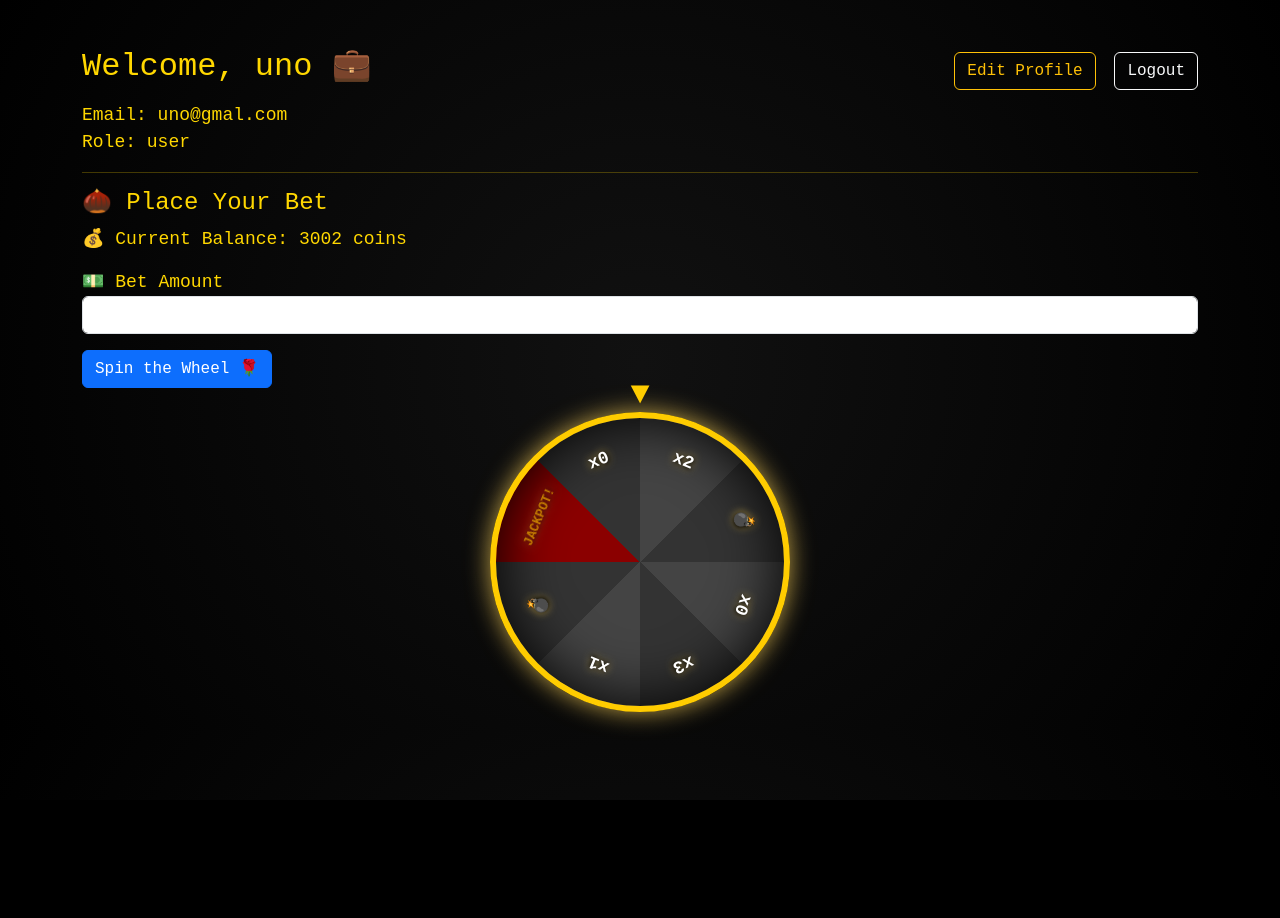
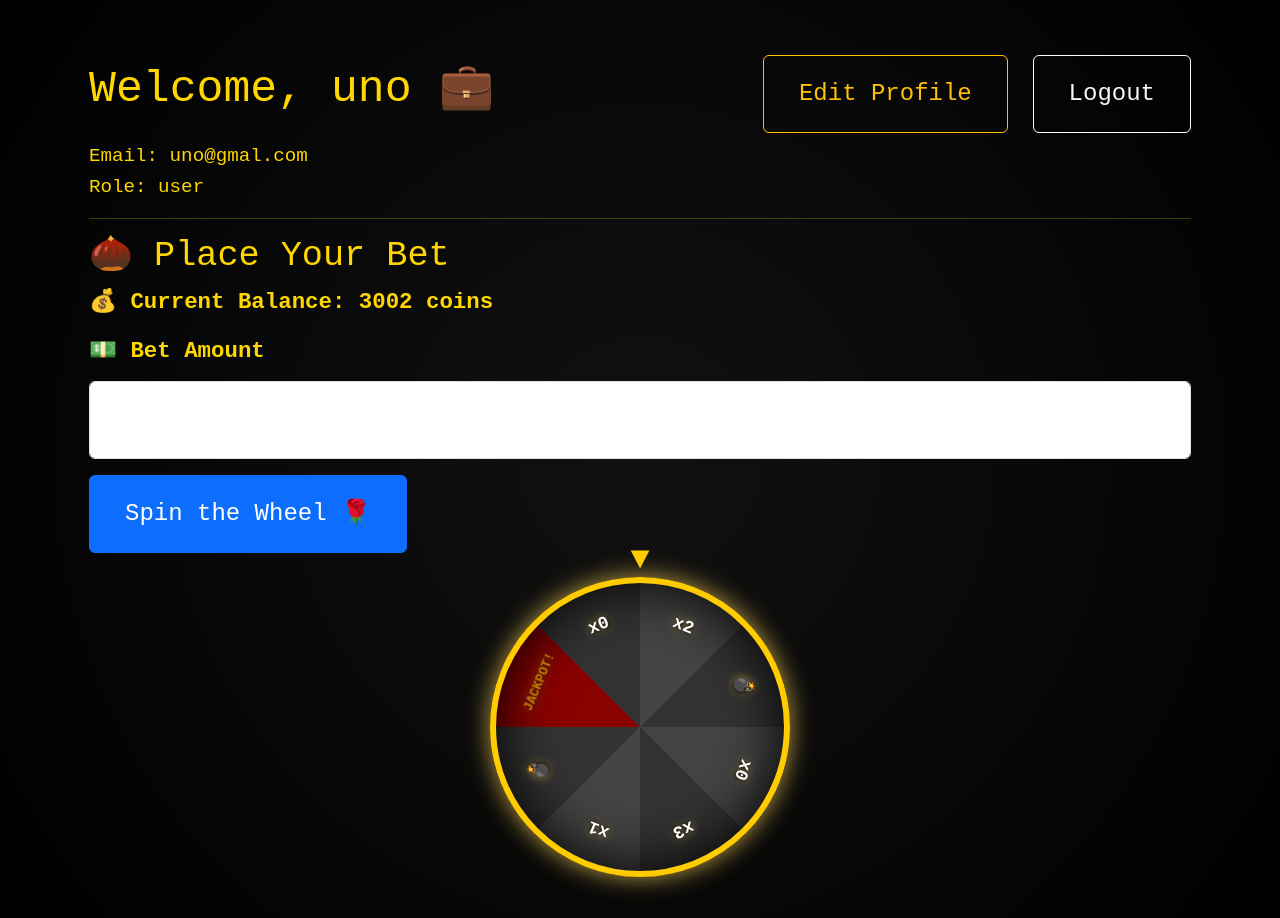
Before and after one commit to koro-qt/Flaskino, a Flask app: page /dashboard in a window 1280 px wide. Before the commit the page ends 734 px from the top, so only its background shows below. Run offline with Flask 3, Linux system fonts and the light colour scheme; a user stored in the database is signed in.

Commit message:
Assistant checkpoint: Add high-resolution mobile support
Assistant generated file changes:
- templates/base.html: Add high-resolution mobile support for 2400x1080 screens

---

User prompt:

still not working. remember the dimension of my mobile screen is 2400x1080

Replit-Commit-Author: Assistant
Replit-Commit-Session-Id: 5ca2ad16-38ef-4669-a855-9888702e7189

```diff
--- a/templates/base.html
+++ b/templates/base.html
@@ -46,7 +46,62 @@
                     box-shadow: 0 0 15px gold;
                 }
 
-                /* Mobile responsive styles */
+                /* High-resolution mobile (like 2400x1080) */
+                @media (max-width: 2500px) and (max-height: 1200px) and (orientation: landscape) {
+                    body {
+                        font-size: 28px !important;
+                    }
+
+                    .container {
+                        padding: 25px;
+                        margin-top: 30px !important;
+                        max-width: 90%;
+                    }
+
+                    .casino-form {
+                        padding: 35px;
+                        margin: 0 20px;
+                    }
+
+                    .btn {
+                        font-size: 24px !important;
+                        padding: 20px 35px !important;
+                        min-height: 70px !important;
+                    }
+
+                    .form-control {
+                        font-size: 24px !important;
+                        padding: 20px !important;
+                        min-height: 70px !important;
+                    }
+
+                    h1, h2 {
+                        font-size: 2.8rem !important;
+                    }
+
+                    h3, h4 {
+                        font-size: 2.2rem !important;
+                    }
+
+                    label {
+                        font-size: 1.4rem !important;
+                        font-weight: bold;
+                        margin-bottom: 12px;
+                        display: block;
+                    }
+
+                    .alert {
+                        font-size: 1.4rem !important;
+                        padding: 20px;
+                    }
+
+                    p {
+                        font-size: 1.2rem !important;
+                        line-height: 1.6;
+                    }
+                }
+
+                /* Standard mobile responsive styles */
                 @media (max-width: 768px) {
                     body {
                         font-size: 20px;
```
